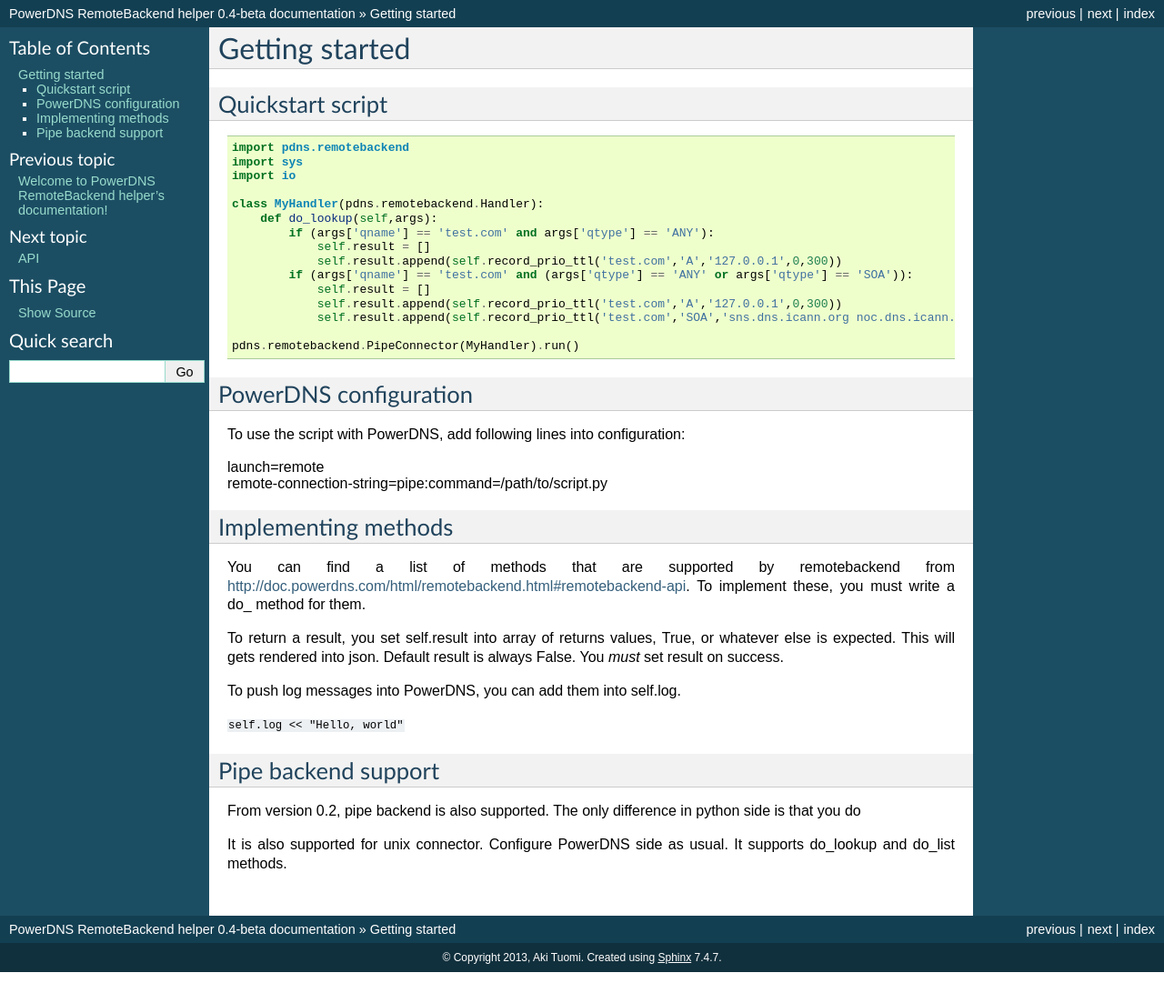
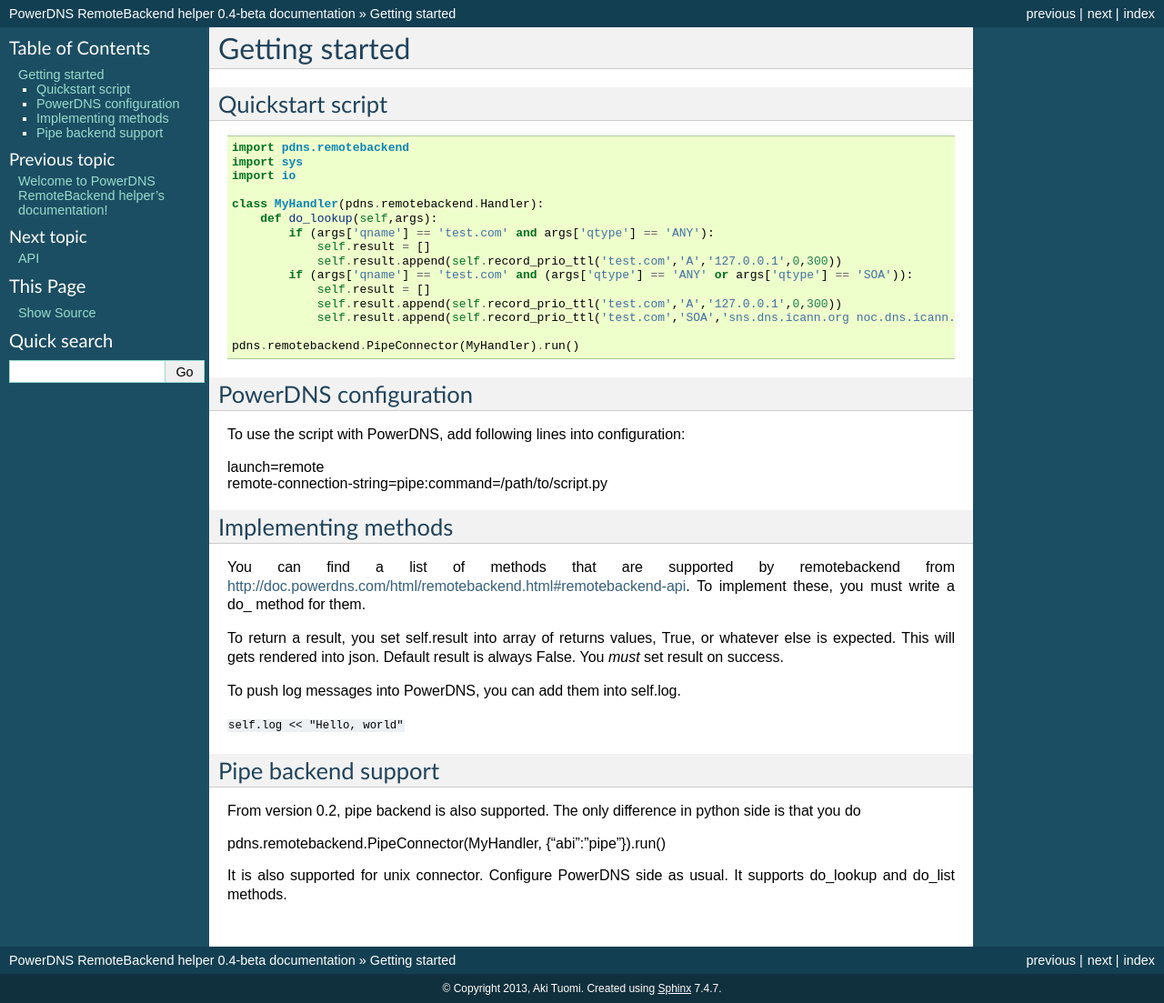
Before and after one commit to PowerDNS/pdns-remotebackend-python, a Sphinx documentation site: the page built from doc/source/getting_started.rst, in a window 1280 px wide. Shown: the whole page at 91% size. Built offline with Sphinx 7.4.7, drawn with Linux system fonts in a browser that asks for light colours; before the commit the page ends 1069 px from its top, so only the background shows below that; part of the change alters nothing that is shown.

```diff
--- a/doc/source/getting_started.rst
+++ b/doc/source/getting_started.rst
@@ -51,7 +51,7 @@ Pipe backend support
 ====================
 From version 0.2, pipe backend is also supported. The only difference in python side is that you do
 
-.. line-block:
+.. line-block::
   pdns.remotebackend.PipeConnector(MyHandler, {"abi":"pipe"}).run()
 
 It is also supported for unix connector. Configure PowerDNS side as usual. It supports do_lookup and do_list methods.
```
